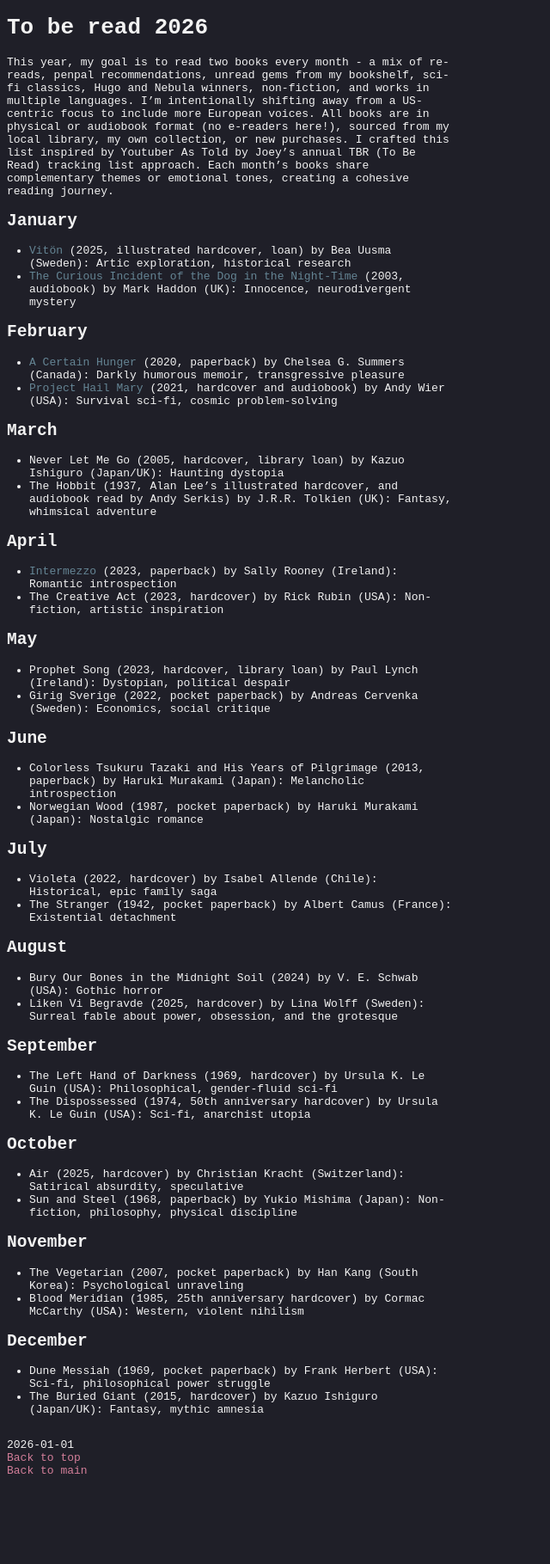
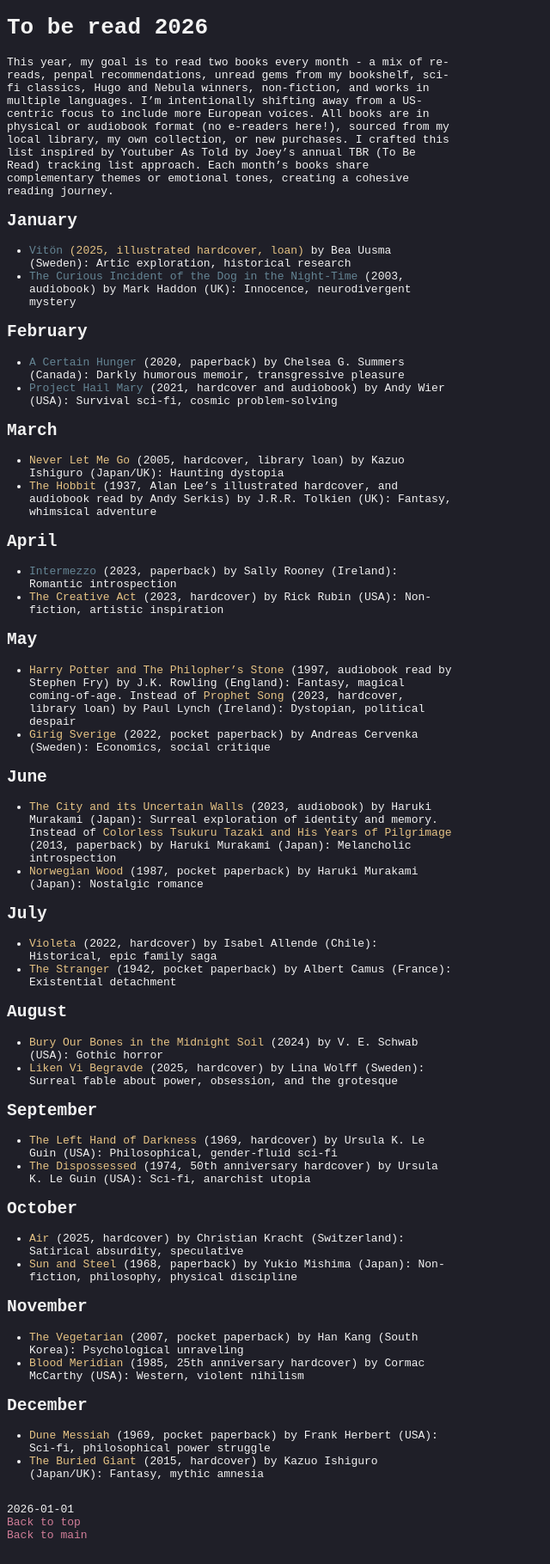
Before and after one commit to s-estay/s-estay.github.io, a Jekyll site: the page built from _posts/2026-01-01-to-be-read.md, in a window 1280 px wide. Shown: the whole page at 86% size, without its empty margins (0-640 px from the left). Built offline with Jekyll 4.4.1, drawn with Linux system fonts in a browser that asks for light colours; before the commit the page ends 1744 px from its top, so only the background shows below that.

Commit message:
Added new books

```diff
--- a/_posts/2026-01-01-to-be-read.md
+++ b/_posts/2026-01-01-to-be-read.md
@@ -8,49 +8,49 @@
 This year, my goal is to read two books every month - a mix of re-reads, penpal recommendations, unread gems from my bookshelf, sci-fi classics, Hugo and Nebula winners, non-fiction, and works in multiple languages. I’m intentionally shifting away from a US-centric focus to include more European voices. All books are in physical or audiobook format (no e-readers here!), sourced from my local library, my own collection, or new purchases. I crafted this list inspired by Youtuber As Told by Joey’s annual TBR (To Be Read) tracking list approach. Each month’s books share complementary themes or emotional tones, creating a cohesive reading journey.
 
 ## January
-- [Vitön]({% post_url ./2026-01-20-vitön %}) (2025, illustrated hardcover, loan) by Bea Uusma (Sweden): Artic exploration, historical research
-- [The Curious Incident of the Dog in the Night-Time]({% post_url ./2026-01-31-curious-incident %}) (2003, audiobook) by Mark Haddon (UK): Innocence, neurodivergent mystery
+- *[Vitön]({% post_url ./2026-01-20-vitön %}) (2025, illustrated hardcover, loan)* by Bea Uusma (Sweden): Artic exploration, historical research
+- *[The Curious Incident of the Dog in the Night-Time]({% post_url ./2026-01-31-curious-incident %})* (2003, audiobook) by Mark Haddon (UK): Innocence, neurodivergent mystery
 
 ## February
-- [A Certain Hunger]({% post_url ./2026-02-27-certain-hunger %}) (2020, paperback) by Chelsea G. Summers (Canada): Darkly humorous memoir, transgressive pleasure
-- [Project Hail Mary]({% post_url ./2026-02-21-hail-mary %}) (2021, hardcover and audiobook) by Andy Wier (USA): Survival sci-fi, cosmic problem-solving
+- *[A Certain Hunger]({% post_url ./2026-02-27-certain-hunger %})* (2020, paperback) by Chelsea G. Summers (Canada): Darkly humorous memoir, transgressive pleasure
+- *[Project Hail Mary]({% post_url ./2026-02-21-hail-mary %})* (2021, hardcover and audiobook) by Andy Wier (USA): Survival sci-fi, cosmic problem-solving
 
 ## March
-- Never Let Me Go (2005, hardcover, library loan) by Kazuo Ishiguro (Japan/UK): Haunting dystopia
-- The Hobbit (1937, Alan Lee's illustrated hardcover, and audiobook read by Andy Serkis) by J.R.R. Tolkien (UK): Fantasy, whimsical adventure
+- *Never Let Me Go* (2005, hardcover, library loan) by Kazuo Ishiguro (Japan/UK): Haunting dystopia
+- *The Hobbit* (1937, Alan Lee's illustrated hardcover, and audiobook read by Andy Serkis) by J.R.R. Tolkien (UK): Fantasy, whimsical adventure
 
 ## April
-- [Intermezzo]({% post_url ./2026-06-22-intermezzo %}) (2023, paperback) by Sally Rooney (Ireland): Romantic introspection
-- The Creative Act (2023, hardcover) by Rick Rubin (USA): Non-fiction, artistic inspiration
+- *[Intermezzo]({% post_url ./2026-06-22-intermezzo %})* (2023, paperback) by Sally Rooney (Ireland): Romantic introspection
+- *The Creative Act* (2023, hardcover) by Rick Rubin (USA): Non-fiction, artistic inspiration
 
 ## May
-- Prophet Song (2023, hardcover, library loan) by Paul Lynch (Ireland): Dystopian, political despair
-- Girig Sverige (2022, pocket paperback) by Andreas Cervenka (Sweden): Economics, social critique
+- *Harry Potter and The Philopher's Stone* (1997, audiobook read by Stephen Fry) by J.K. Rowling (England): Fantasy, magical coming-of-age. Instead of *Prophet Song* (2023, hardcover, library loan) by Paul Lynch (Ireland): Dystopian, political despair
+- *Girig Sverige* (2022, pocket paperback) by Andreas Cervenka (Sweden): Economics, social critique
 
 ## June
-- Colorless Tsukuru Tazaki and His Years of Pilgrimage (2013, paperback) by Haruki Murakami (Japan): Melancholic introspection
-- Norwegian Wood (1987, pocket paperback) by Haruki Murakami (Japan): Nostalgic romance
+- *The City and its Uncertain Walls* (2023, audiobook) by Haruki Murakami (Japan): Surreal exploration of identity and memory. Instead of *Colorless Tsukuru Tazaki and His Years of Pilgrimage* (2013, paperback) by Haruki Murakami (Japan): Melancholic introspection
+- *Norwegian Wood* (1987, pocket paperback) by Haruki Murakami (Japan): Nostalgic romance
 
 ## July
-- Violeta (2022, hardcover) by Isabel Allende (Chile): Historical, epic family saga
-- The Stranger (1942, pocket paperback) by Albert Camus (France): Existential detachment
+- *Violeta* (2022, hardcover) by Isabel Allende (Chile): Historical, epic family saga
+- *The Stranger* (1942, pocket paperback) by Albert Camus (France): Existential detachment
 
 ## August
-- Bury Our Bones in the Midnight Soil (2024) by V. E. Schwab (USA): Gothic horror
-- Liken Vi Begravde (2025, hardcover) by Lina Wolff (Sweden): Surreal fable about power, obsession, and the grotesque
+- *Bury Our Bones in the Midnight Soil* (2024) by V. E. Schwab (USA): Gothic horror
+- *Liken Vi Begravde* (2025, hardcover) by Lina Wolff (Sweden): Surreal fable about power, obsession, and the grotesque
 
 ## September
-- The Left Hand of Darkness (1969, hardcover) by Ursula K. Le Guin (USA): Philosophical, gender-fluid sci-fi
-- The Dispossessed (1974, 50th anniversary hardcover) by Ursula K. Le Guin (USA): Sci-fi, anarchist utopia
+- *The Left Hand of Darkness* (1969, hardcover) by Ursula K. Le Guin (USA): Philosophical, gender-fluid sci-fi
+- *The Dispossessed* (1974, 50th anniversary hardcover) by Ursula K. Le Guin (USA): Sci-fi, anarchist utopia
 
 ## October
-- Air (2025, hardcover) by Christian Kracht (Switzerland): Satirical absurdity, speculative
-- Sun and Steel (1968, paperback) by Yukio Mishima (Japan): Non-fiction, philosophy, physical discipline
+- *Air* (2025, hardcover) by Christian Kracht (Switzerland): Satirical absurdity, speculative
+- *Sun and Steel* (1968, paperback) by Yukio Mishima (Japan): Non-fiction, philosophy, physical discipline
 
 ## November
-- The Vegetarian (2007, pocket paperback) by Han Kang (South Korea): Psychological unraveling
-- Blood Meridian (1985, 25th anniversary hardcover) by Cormac McCarthy (USA): Western, violent nihilism
+- *The Vegetarian* (2007, pocket paperback) by Han Kang (South Korea): Psychological unraveling
+- *Blood Meridian* (1985, 25th anniversary hardcover) by Cormac McCarthy (USA): Western, violent nihilism
 
 ## December
-- Dune Messiah (1969, pocket paperback) by Frank Herbert (USA): Sci-fi, philosophical power struggle
-- The Buried Giant (2015, hardcover) by Kazuo Ishiguro (Japan/UK): Fantasy, mythic amnesia
+- *Dune Messiah* (1969, pocket paperback) by Frank Herbert (USA): Sci-fi, philosophical power struggle
+- *The Buried Giant* (2015, hardcover) by Kazuo Ishiguro (Japan/UK): Fantasy, mythic amnesia
```
